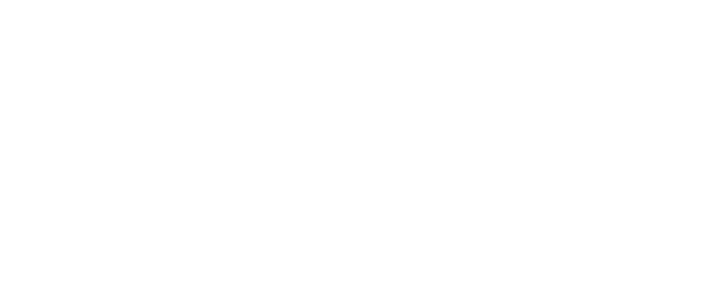
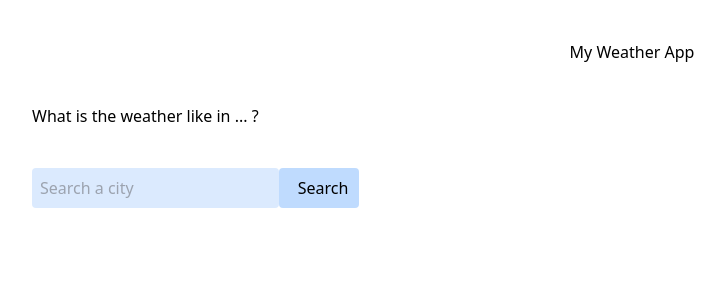
Before and after one commit to becodeorg/hamilton-7-react-project-TreshMiralissa--WeatherApp, a React (Vite) app in the folder weatherApp/: page / in a window 1280 px wide. Shown: the top 300 px of the page, without its empty margins (8-733 px from the left). Built offline with nearby package versions, Linux system fonts and the light colour scheme.

Commit message:
input and submit button

```diff
--- a/weatherApp/index.html
+++ b/weatherApp/index.html
@@ -2,11 +2,14 @@
 <html lang="en">
   <head>
     <meta charset="UTF-8" />
-    <link rel="icon" type="image/svg+xml" href="/vite.svg" />
+    <link rel="icon" type="image/x-icon" href="favicon.png">
     <meta name="viewport" content="width=device-width, initial-scale=1.0" />
-    <title>Vite + React</title>
+    <title>Weather App</title>
   </head>
   <body>
+    <header>
+      <h1 class="2xl m-10 bold text-center">My Weather App</h1>
+    </header>
     <div id="root"></div>
     <script type="module" src="/src/main.jsx"></script>
   </body>
--- a/weatherApp/src/App.jsx
+++ b/weatherApp/src/App.jsx
@@ -1,9 +1,14 @@
 // import { useState } from 'react'
-
+import SearchCity from "./components/searchCity"
 
 function App() {
 
-  return
+  return(
+    <div className="">
+      <h2 className="m-10">What is the weather like in ... ?</h2>
+      <SearchCity/>
+    </div>
+  )
 }
 
 export default App
--- /dev/null
+++ b/weatherApp/src/components/searchCity.jsx
@@ -0,0 +1,11 @@
+
+const SearchCity = () =>{
+    return(
+        <div className="m-10">
+            <input className="bg-blue-100 rounded p-2" type="text" placeholder="Search a city"/>
+            <button className="h-10 w-20 pl-2 bg-blue-200 rounded">Search</button>
+        </div>
+    )
+}
+
+export default SearchCity
```
Also changed, not shown: weatherApp/favicon.png (added).
